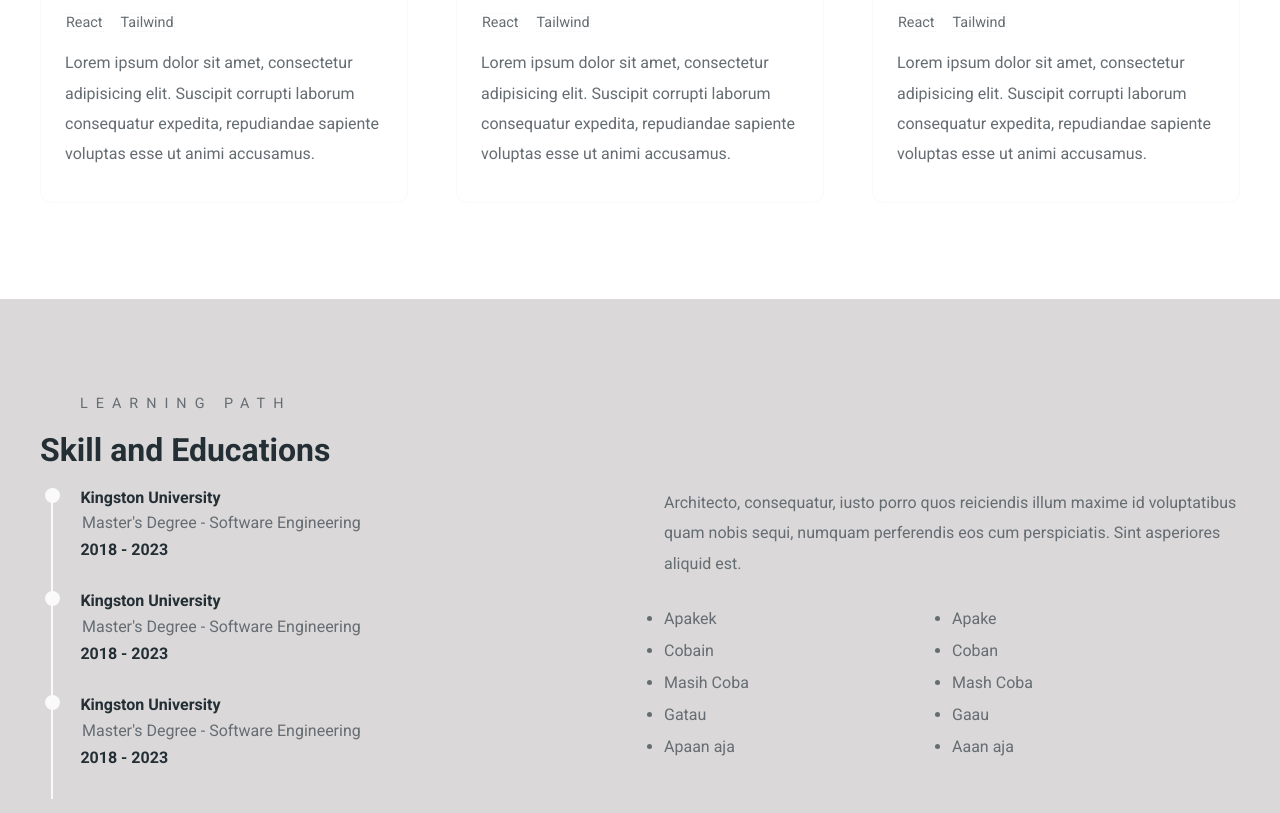
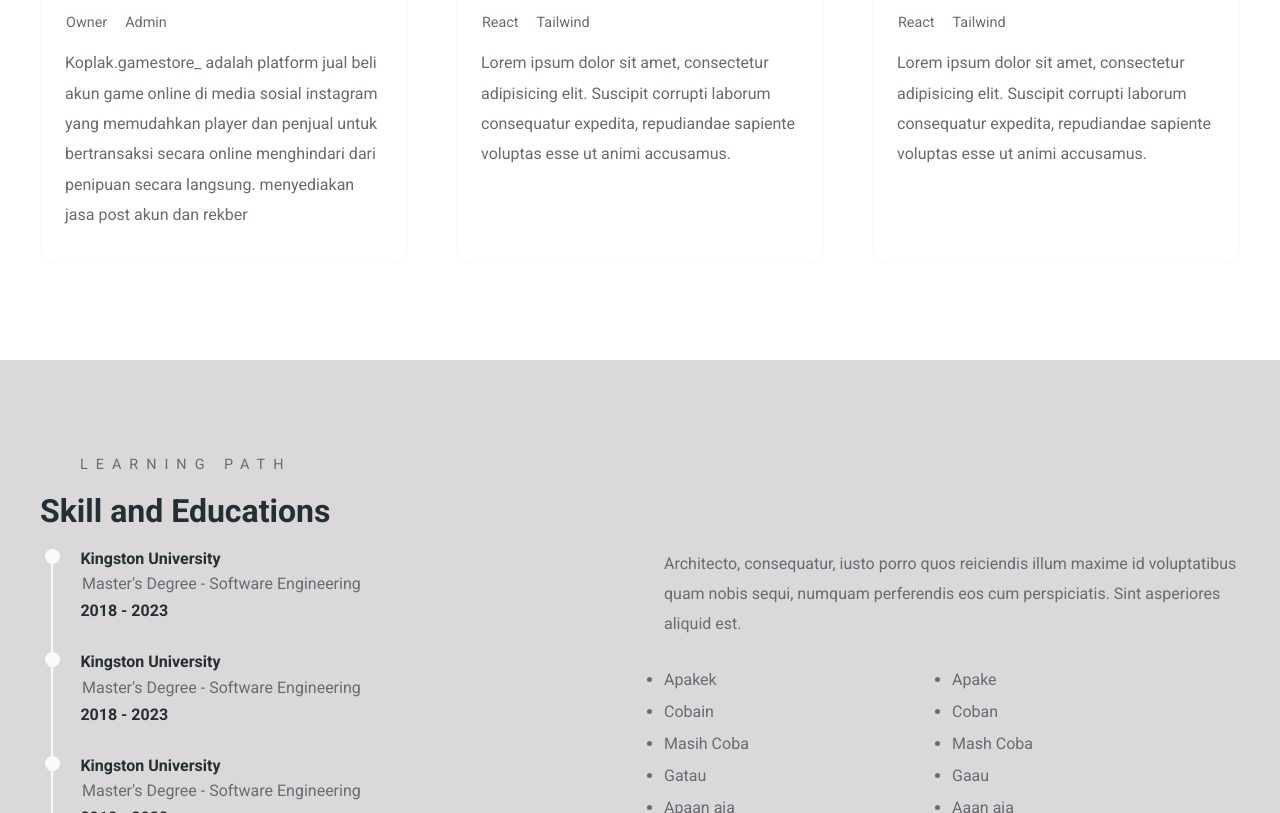
Before and after one commit to VazzaAttar/Portofolio-Vazza, a plain HTML site: page index.html in a window 1280 px wide. Shown: the part 1936-2749 px from the top of the page. Drawn offline with Linux system fonts and the light colour scheme.

Commit message:
Update index.html

```diff
--- a/index.html
+++ b/index.html
@@ -120,11 +120,11 @@
                                 </div>
 
                                 <div class="portofolio-tags">
-                                    <div>React</div>
-                                    <div>Tailwind</div>
+                                    <div>Owner</div>
+                                    <div>Admin</div>
                                 </div>
 
-                                <p>Lorem ipsum dolor sit amet, consectetur adipisicing elit. Suscipit corrupti laborum consequatur expedita, repudiandae sapiente voluptas esse ut animi accusamus.</p>
+                                <p>Koplak.gamestore_ adalah platform jual beli akun game online di media sosial instagram yang memudahkan player dan penjual untuk bertransaksi secara online menghindari dari penipuan secara langsung. menyediakan jasa post akun dan rekber </p>
                             </div>
                         </div>
 
```
